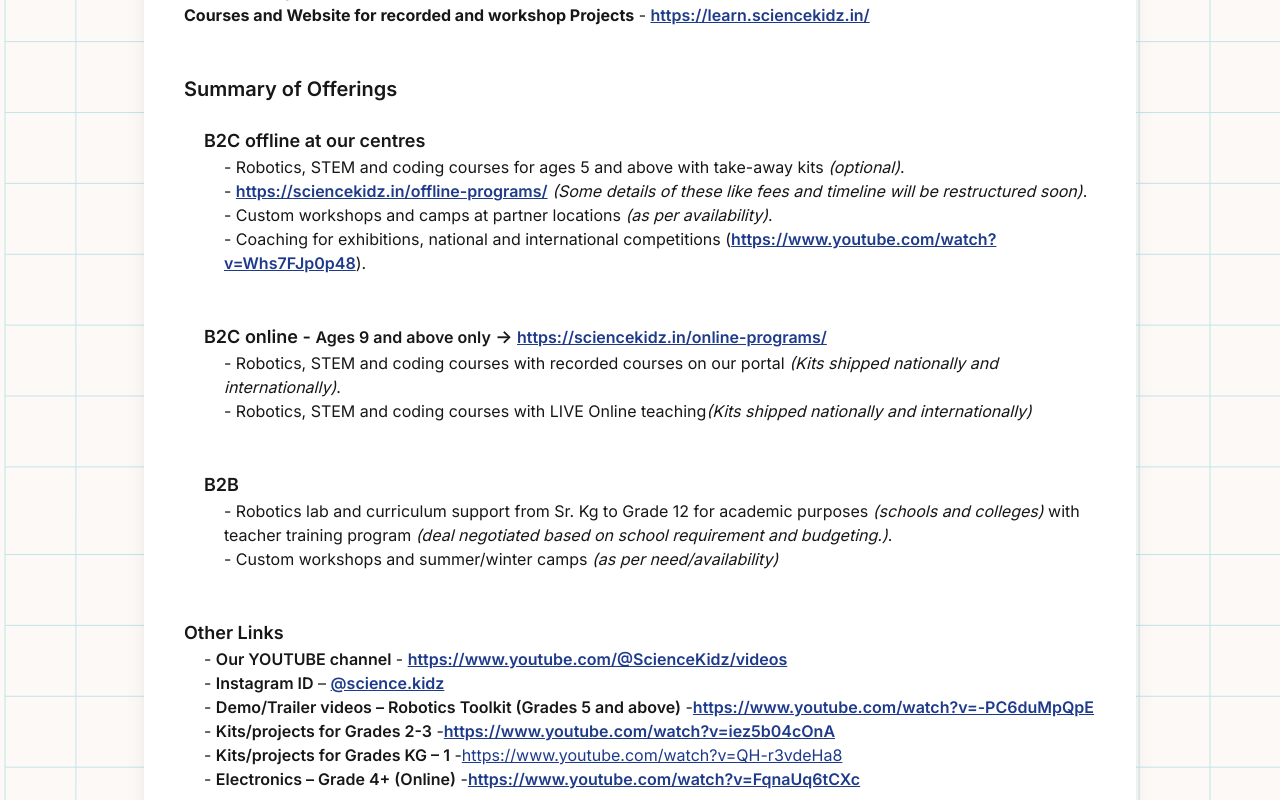
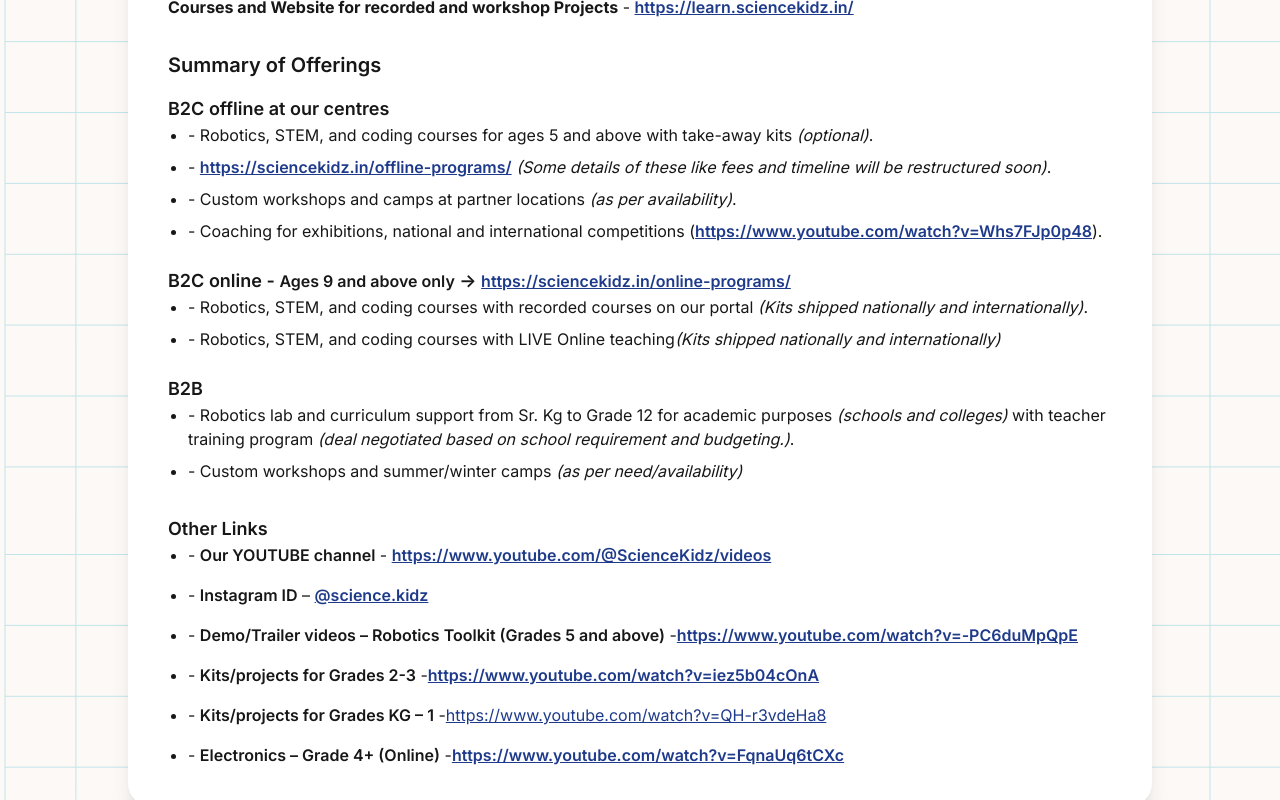
Before and after one commit to ManParekh/science-kidz, a Next.js app: page /about in a window 1280 px wide. Shown: the part 620-1420 px from the top of the page. Built offline with nearby package versions, Linux system fonts and the light colour scheme; no server answers.

Commit message:
0.0.6 MAIL

```diff
--- a/app/about/page.tsx
+++ b/app/about/page.tsx
@@ -2,12 +2,13 @@ import Link from "next/link";
 
 export default function Page() {
   return (
-    <div className="w-full text-xs md:text-lg xl:text-base px-5 md:px-16 lg:px-36 overflow-hidden p-8 flex justify-center items-center flex-col">
-      <h3 className="text-3xl font-semibold uppercase self-center py-5">
+    <div className="w-full p-8 flex flex-col items-center overflow-hidden text-xs md:text-lg xl:text-base">
+      <h3 className="text-3xl font-semibold uppercase py-5 text-center">
         About
       </h3>
-      <div className="h-full w-full bg-white rounded-3xl self-center p-10 shadow-xl text-[#171717]">
-        <p className="text-lg">
+
+      <div className="w-full bg-white rounded-3xl p-6 md:p-10 shadow-xl text-[#171717] max-w-5xl">
+        <p className="text-base md:text-lg">
           <span className="font-bold">Science Kidz</span> is a company with an
           active maker community that provides a platform to foster creativity
           and innovation in the fields of electronics, robotics, and physical
@@ -19,17 +20,17 @@ export default function Page() {
             Science Kidz mentors have also received awards as Coaches in a
             variety of national and international Robotics competitions where
             children have presented innovative projects.{" "}
-          </span>{" "}
+          </span>
           With our wide range of kit-based technology courses, we hope to make
           technology more accessible to all while also bringing out the
           techno-creative spark in every child.
         </p>
-        <br />
-        <br />
+
+        <div className="mt-6 space-y-4">
           <p>
             <span className="font-bold">Website</span> -{" "}
             <Link
-            href={"https://sciencekidz.in/"}
+              href="https://sciencekidz.in/"
               className="underline text-blue-900 font-semibold"
             >
               https://sciencekidz.in/
@@ -41,29 +42,31 @@ export default function Page() {
             </span>{" "}
             -{" "}
             <Link
-            href={"https://learn.sciencekidz.in/"}
+              href="https://learn.sciencekidz.in/"
               className="text-blue-900 underline font-semibold"
             >
               https://learn.sciencekidz.in/
             </Link>
           </p>
-        <br />
-        <br />
+        </div>
+
+        <div className="mt-8">
           <h3 className="text-xl font-semibold">Summary of Offerings</h3>
-        <br />
-        <h5 className="text-lg font-semibold pl-5">
+
+          <div className="mt-4 space-y-6">
+            <div>
+              <h5 className="text-lg font-semibold">
                 B2C offline at our centres
               </h5>
-        <ul className="pl-10">
+              <ul className="pl-5 list-disc space-y-2">
                 <li>
-            <p>
-              - Robotics, STEM and coding courses for ages 5 and above with
+                  - Robotics, STEM, and coding courses for ages 5 and above with
                   take-away kits <span className="italic">(optional)</span>.
-            </p>
-            <p>
+                </li>
+                <li>
                   -{" "}
                   <Link
-                href={"https://sciencekidz.in/offline-programs/"}
+                    href="https://sciencekidz.in/offline-programs/"
                     className="text-blue-900 font-semibold underline"
                   >
                     https://sciencekidz.in/offline-programs/
@@ -73,112 +76,111 @@ export default function Page() {
                     restructured soon)
                   </span>
                   .
-            </p>
-            <p>
+                </li>
+                <li>
                   - Custom workshops and camps at partner locations{" "}
                   <span className="italic">(as per availability)</span>.
-            </p>
-            <p>
+                </li>
+                <li>
                   - Coaching for exhibitions, national and international
                   competitions (
                   <Link
-                href={"/https://www.youtube.com/watch?v=Whs7FJp0p48"}
+                    href="https://www.youtube.com/watch?v=Whs7FJp0p48"
                     className="text-blue-900 underline font-semibold"
                   >
                     https://www.youtube.com/watch?v=Whs7FJp0p48
                   </Link>
                   ).
-            </p>
                 </li>
               </ul>
-        <br />
-        <br />
-        <h5 className="text-lg font-semibold pl-5">
-          B2C online - <span className="text-base">Ages 9 and above only</span>{" "}
-          {"-> "}
+            </div>
+
+            <div>
+              <h5 className="text-lg font-semibold">
+                B2C online -{" "}
+                <span className="text-base">Ages 9 and above only</span> {"-> "}
                 <Link
-            href={"https://sciencekidz.in/online-programs/"}
+                  href="https://sciencekidz.in/online-programs/"
                   className="text-base underline text-blue-900 font-semibold"
                 >
                   https://sciencekidz.in/online-programs/
                 </Link>
               </h5>
-        <ul className="pl-10">
+              <ul className="pl-5 list-disc space-y-2">
                 <li>
-            <p>
-              - Robotics, STEM and coding courses with recorded courses on our
-              portal{" "}
+                  - Robotics, STEM, and coding courses with recorded courses on
+                  our portal{" "}
                   <span className="italic">
                     (Kits shipped nationally and internationally)
                   </span>
                   .
-            </p>
-            <p>
-              - Robotics, STEM and coding courses with LIVE Online teaching
+                </li>
+                <li>
+                  - Robotics, STEM, and coding courses with LIVE Online teaching
                   <span className="italic">
                     (Kits shipped nationally and internationally)
                   </span>
-            </p>
                 </li>
               </ul>
-        <br />
-        <br />
-        <h5 className="text-lg font-semibold pl-5">B2B</h5>
-        <ul className="pl-10">
+            </div>
+
+            <div>
+              <h5 className="text-lg font-semibold">B2B</h5>
+              <ul className="pl-5 list-disc space-y-2">
                 <li>
-            <p>
-              - Robotics lab and curriculum support from Sr. Kg to Grade 12 for
-              academic purposes{" "}
+                  - Robotics lab and curriculum support from Sr. Kg to Grade 12
+                  for academic purposes{" "}
                   <span className="italic">(schools and colleges)</span> with
                   teacher training program{" "}
                   <span className="italic">
                     (deal negotiated based on school requirement and budgeting.)
                   </span>
                   .
-            </p>
-            <p>
+                </li>
+                <li>
                   - Custom workshops and summer/winter camps{" "}
                   <span className="italic">(as per need/availability)</span>
-            </p>
                 </li>
               </ul>
-        <br />
-        <br />
+            </div>
+          </div>
+        </div>
+
+        <div className="mt-8">
           <h3 className="text-lg font-semibold">Other Links</h3>
-        <ul className="pl-5">
+          <ul className="pl-5 list-disc space-y-4">
             <li>
-            <p>
               - <span className="font-semibold">Our YOUTUBE channel</span> -{" "}
               <Link
-                href={"https://www.youtube.com/@ScienceKidz/videos"}
+                href="https://www.youtube.com/@ScienceKidz/videos"
                 className="underline text-blue-900 font-semibold"
               >
                 https://www.youtube.com/@ScienceKidz/videos
               </Link>
-            </p>
-            <p>
+            </li>
+            <li>
               - <span className="font-semibold">Instagram ID</span> –{" "}
               <Link
-                href={"https://www.instagram.com/science.kidz"}
+                href="https://www.instagram.com/science.kidz"
                 className="underline text-blue-900 font-semibold"
               >
                 @science.kidz
               </Link>
-            </p>
-            <p>
+            </li>
+            <li>
               -{" "}
               <span className="font-semibold">
                 Demo/Trailer videos – Robotics Toolkit (Grades 5 and above)
               </span>{" "}
               -
               <Link
-                href={"https://www.youtube.com/watch?v=-PC6duMpQpE"}
+                href="https://www.youtube.com/watch?v=-PC6duMpQpE"
                 className="text-blue-900 underline font-semibold"
               >
                 https://www.youtube.com/watch?v=-PC6duMpQpE
               </Link>
-            </p>{" "}
-            <p>
+            </li>
+            <li>
               -{" "}
               <span className="font-semibold">
                 Kits/projects for Grades 2-3
@@ -190,28 +192,36 @@ export default function Page() {
               >
                 https://www.youtube.com/watch?v=iez5b04cOnA
               </Link>
-            </p>{" "}
-            <p>
-              - <span className="font-semibold">Kits/projects for Grades KG – 1</span> -
+            </li>
+            <li>
+              -{" "}
+              <span className="font-semibold">
+                Kits/projects for Grades KG – 1
+              </span>{" "}
+              -
               <Link
                 href="https://www.youtube.com/watch?v=QH-r3vdeHa8"
                 className="text-blue-900 underline"
               >
                 https://www.youtube.com/watch?v=QH-r3vdeHa8
               </Link>
-            </p>{" "}
-            <p>
-              - <span className="font-semibold">Electronics – Grade 4+ (Online)</span> -
+            </li>
+            <li>
+              -{" "}
+              <span className="font-semibold">
+                Electronics – Grade 4+ (Online)
+              </span>{" "}
+              -
               <Link
                 href="https://www.youtube.com/watch?v=FqnaUq6tCXc"
                 className="underline text-blue-900 font-semibold"
               >
                 https://www.youtube.com/watch?v=FqnaUq6tCXc
               </Link>
-            </p>
             </li>
           </ul>
         </div>
       </div>
+    </div>
   );
 }
```
Also changed, not shown: action/action.ts (+20 -20 lines). Lines whose indentation alone changed are shown as unchanged.
